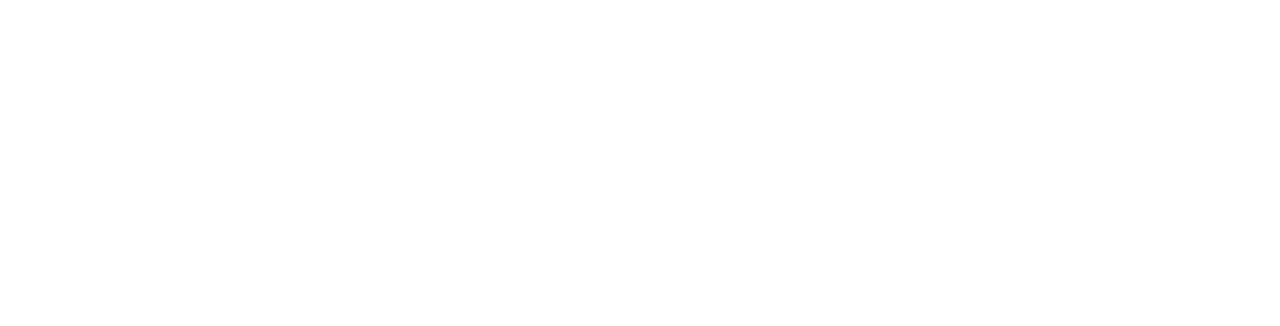
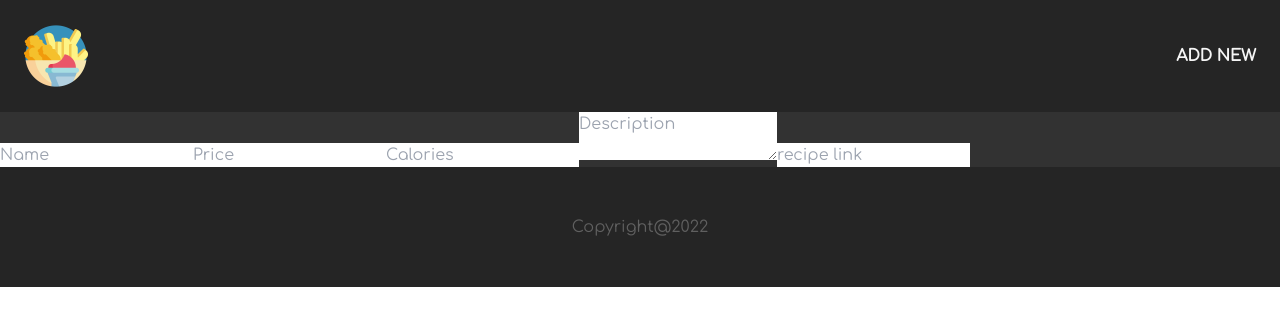
Before and after one commit to vinicius-prates/nutri-app, a React (Vite) app in the folder front-end/nutrition-app/: page /add-new-food in a window 1280 px wide. Before the commit this address had no page. Shown: the top 326 px of the page. Built offline with nearby package versions, Linux system fonts and the light colour scheme.

Commit message:
added add new food page, and th form

```diff
--- a/front-end/nutrition-app/src/Routes.tsx
+++ b/front-end/nutrition-app/src/Routes.tsx
@@ -1,11 +1,13 @@
 import { Route, Routes } from "react-router-dom"
 import App from "./App"
+import { AddNewFood } from "./pages/AddNewFood"
 
 export const MyRoutes = () => {
 
     return(
         <Routes>
             <Route path="/" element={<App/>}/>
+            <Route path="/add-new-food" element={<AddNewFood/>}/>
         </Routes>
 
 
--- a/front-end/nutrition-app/src/components/LandingPage.tsx
+++ b/front-end/nutrition-app/src/components/LandingPage.tsx
@@ -10,21 +10,20 @@
             setApiData(res.data)
         }).catch(error => console.error(`Error: ${error}`))
 
-
     }
 
     const [apiData, setApiData] = useState([]);
     useEffect(() => {
         getAllData()
 
-    }, [])
+    },[])
 
 
     return(
         <div className="bg-[#323232]  py-10 ">
 
             <h1 className="text-3xl text-[whitesmoke] font-bold py-4 text-center">FoodS!</h1>
-            <div className="flex flex-col lg:flex-row items-center align-center flex-wrap">
+            <div className="flex flex-col lg:flex-row items-center justify-center flex-wrap ">
                 {apiData.map((item, index ) => (
                 <div key={index}>
                     <Card
--- a/front-end/nutrition-app/src/components/NavBar.tsx
+++ b/front-end/nutrition-app/src/components/NavBar.tsx
@@ -9,7 +9,7 @@
                 <Link to="/"><img src={FoodLogo} className="w-16"/></Link>
             </div>
             <div className="flex flex-row ">
-                <a className="text-[whitesmoke] self-center font-extrabold">ADD NEW</a>
+                <Link to="/add-new-food" className="text-[whitesmoke] self-center font-extrabold">ADD NEW</Link>
             </div>
         </div>
     )
--- /dev/null
+++ b/front-end/nutrition-app/src/pages/AddNewFood.tsx
@@ -0,0 +1,24 @@
+import { Footer } from "../components/Footer"
+import { NavBar } from "../components/NavBar"
+
+export const AddNewFood = () => {
+
+    const url = "http://localhost:8000/api/foods/"
+
+
+    return(
+        <div>
+            <NavBar/>
+            <div className="bg-[#323232] ">
+                <form>
+                    <input placeholder="Name" type="text" className=""></input>
+                    <input placeholder="Price" type="number" className=""></input>
+                    <input placeholder="Calories" type="number" className=""></input>
+                    <textarea placeholder="Description"  className=""></textarea>
+                    <input placeholder="recipe link"  type="text" className=""></input>
+                </form>
+            </div>
+            <Footer/>
+        </div>
+    )
+}
```
